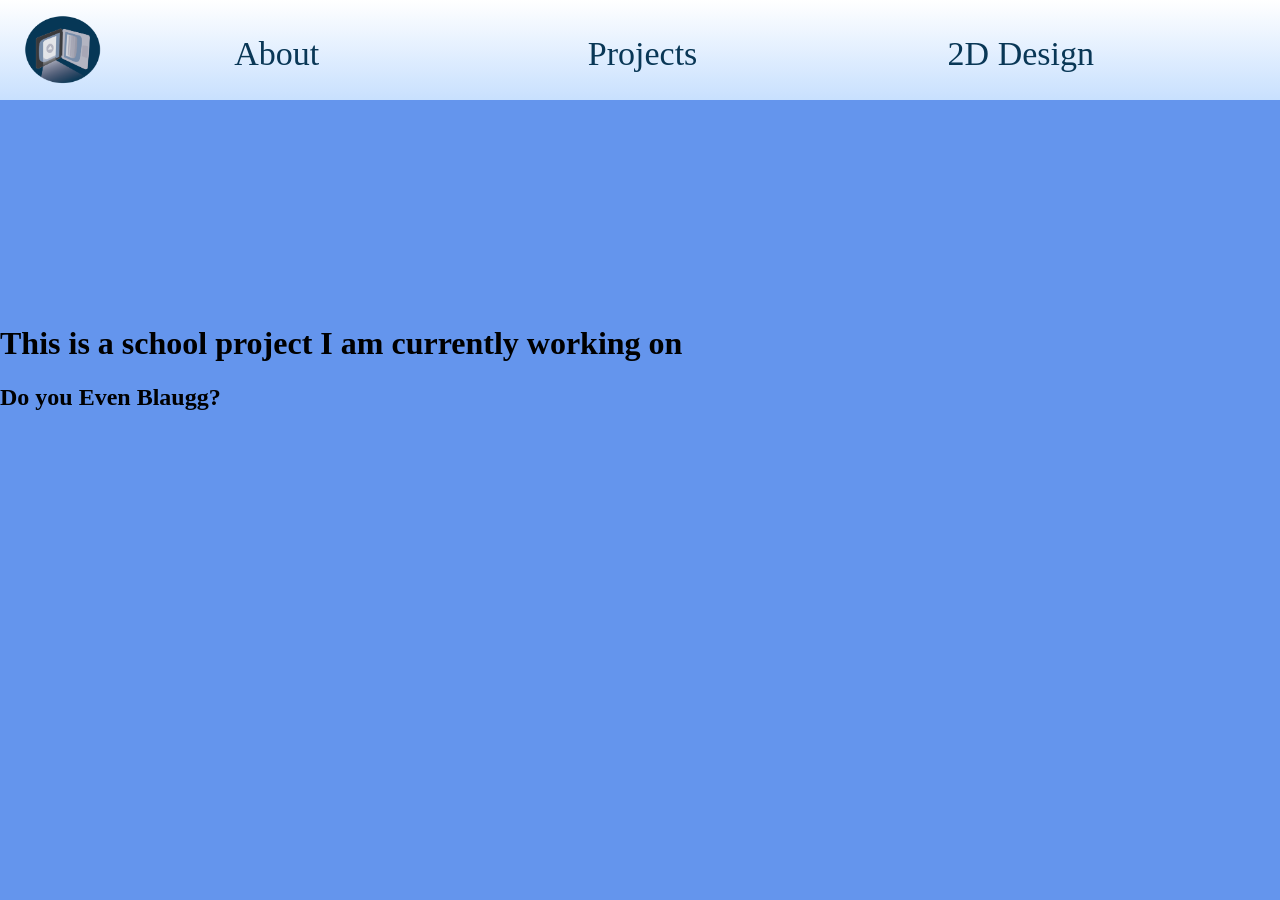
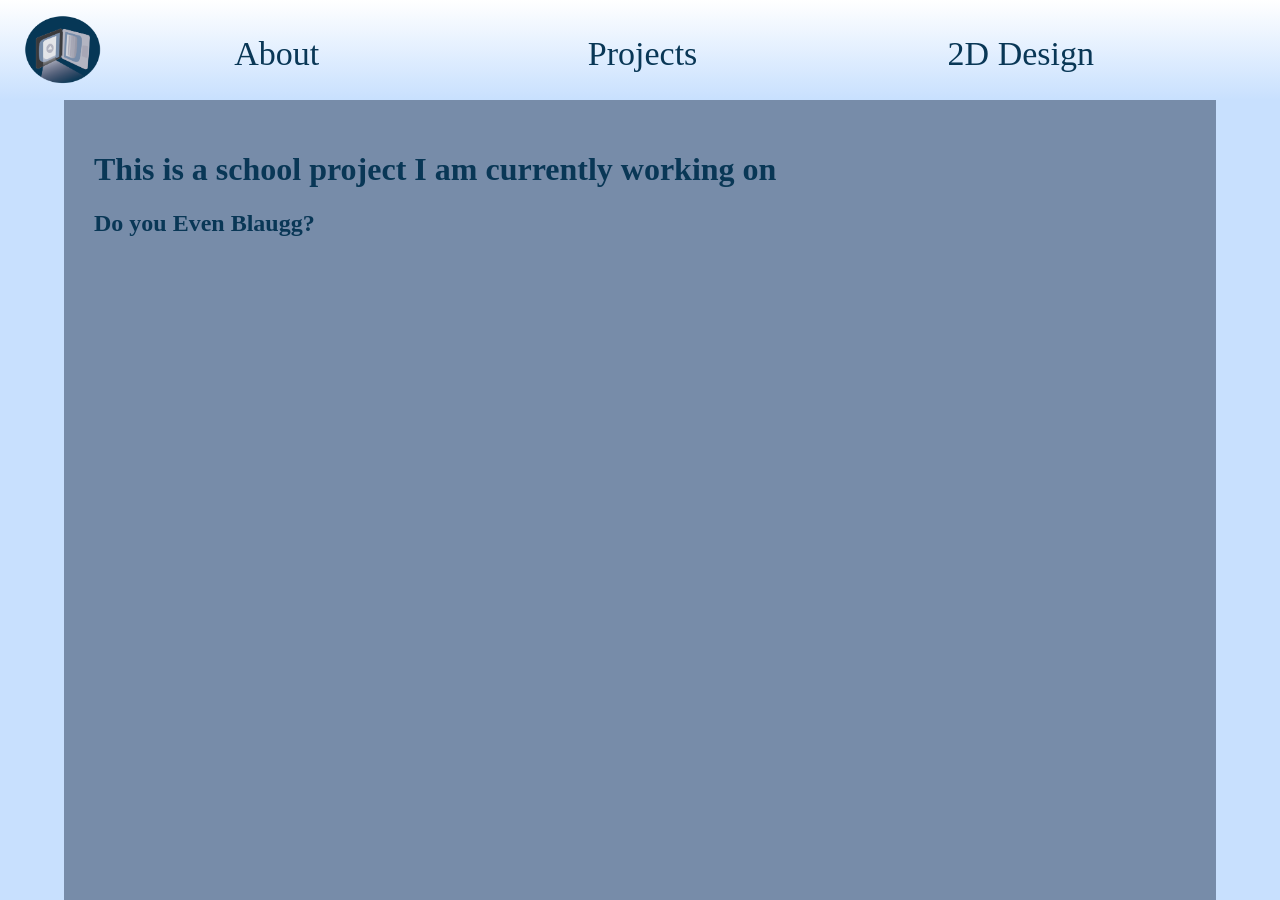
Before and after one commit to aD3nnis/PortfolioBuilt, a website: page Blog/blog.html in a window 1280 px wide. Before the commit the page ends 800 px from the top, so only its background shows below. Drawn offline with nearby package versions, Linux system fonts and the light colour scheme.

Commit message:
page set up

```diff
--- a/Blog/blog.css
+++ b/Blog/blog.css
@@ -1,7 +1,28 @@
 body{
-    background-color: cornflowerblue;
     margin: 0;
+    height: 100vh;
 }
-.title-area{
-    max-width: 100%;
+.page-area-container{
+    width: 100%;
+    background:#C8E0FE;
+    height: 100%;
+    position: relative;
+    z-index: -1;
+    top: 100px;
+
 }
+.page-edit-area{
+    width: 90vw;
+    background-color: #778ca9;
+    margin: 0 auto;
+    height: 100%;
+    padding: 30px;
+    box-sizing: border-box;
+}
+
+h1, h2{
+    color: #093756;
+}
+.fix-position{
+    position: absolute;
+}
--- a/Blog/blog.html
+++ b/Blog/blog.html
@@ -7,17 +7,19 @@
     </title>
 </head>
 <body>
-    <iframe id="iframeId " src="../../menu.html" frameborder="0" width="100%" height="300" scrolling="no" border-width="0px"></iframe>
-    <div class="title-area">
+    <iframe class="fix-position" id="iframeId " src="../../menu.html" frameborder="0" width="100%" height="300" scrolling="no" border-width="0px"></iframe>
+    <div class="page-area-container">
+        <div class="page-edit-area">
         <h1>
             This is a school project I am currently working on
         </h1>
-    </div>
+
 
     <h2>
         Do you Even Blaugg?
     </h2>
-
+        </div>
+    </div>
 </body>
 
 </html>
```
